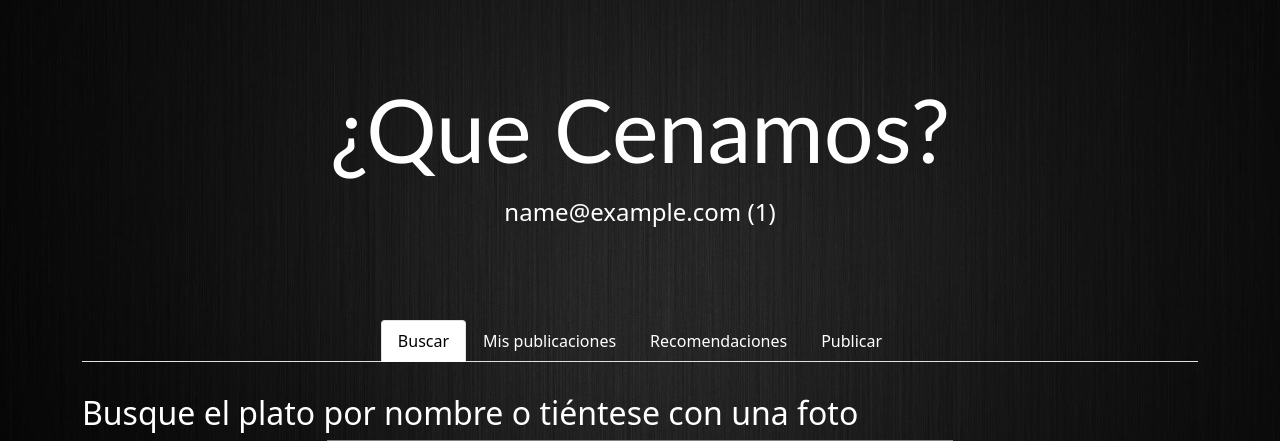
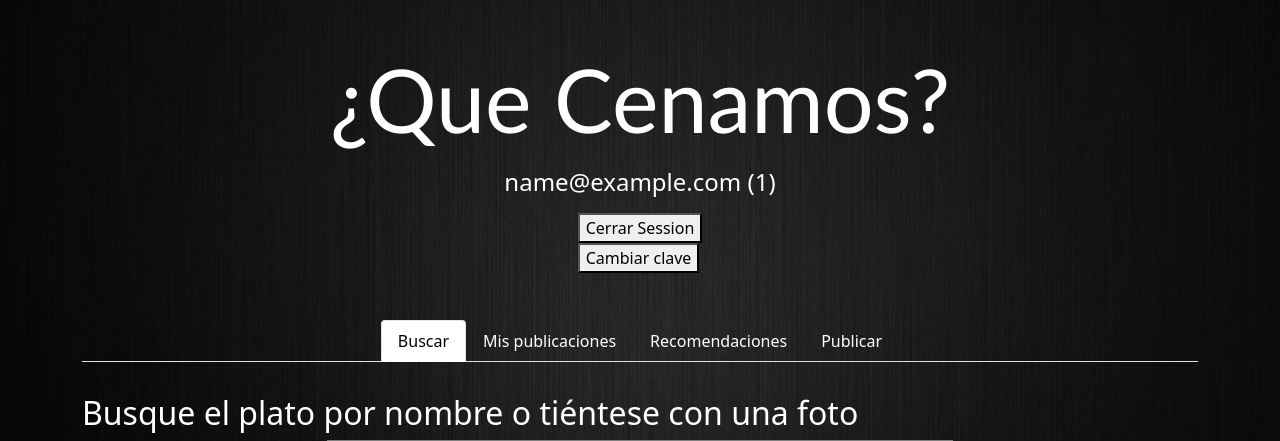
Before and after one commit to cfabregat/QueCenamos, a PHP site: page /index.php in a window 1280 px wide. Shown: the top 441 px of the page. Run offline with PHP 8.4, Linux system fonts and the light colour scheme; the visitor is signed in with stand-in values (Sample User, id 1); data comes from the database, SQL or seed files in the repository.

Commit message:
incoporacion del boton 'cerrar sesion'

```diff
--- a/index.php
+++ b/index.php
@@ -102,6 +102,28 @@
       <?php
             }
         ?>
+
+        <!-- INICIO BOTON CERRAR SESION  -->
+            <?php
+                //  Si esta logeado muestro la parte de registrar
+                if( isset($_SESSION['email']) ){
+            ?>
+            <button onclick="window.location='/logout.php'"">Cerrar Session</button>
+            <br />
+            <button onclick="window.location='/cambiar_clave.php'"">Cambiar clave</button>
+            <br />
+            <?php
+                if( $_SESSION['rol'] == 'gestion' ){
+            ?>
+                <button onclick="window.location='/gestion.php'"">Vista de Gestion</button>
+            <?php
+                }
+            ?>
+
+            <?php
+                }
+            ?>
+        <!-- FIN BOTON CERRAR SESION -->
 
     <!-- FIN DEL LOGIN -->
     </div>
@@ -313,10 +335,10 @@
                         <input type="hidden" name="accion" value="publicar">
                         Fecha<input type="text" name="fecha" value="<?php echo date('Y-m-d H:i:s'); ?>"><br />
                         Ubicación:
-                            <input type="text" name="ubicacion_nombre" value="Nombre">
-                            <input type="text" name="ubicacion_direccion" value="Direccion">
-                            <input type="text" name="ubicacion_telefono" value="Telefono">
-                            <input type="text" name="ubicacion_redsocial" value="Red Social"><br />
+                            <input type="text" name="ubicacion_nombre" placeholder="Nombre">
+                            <input type="text" name="ubicacion_direccion" placeholder="Direccion">
+                            <input type="text" name="ubicacion_telefono" placeholder="Telefono">
+                            <input type="text" name="ubicacion_redsocial" placeholder="Red Social"><br />
                         Plato:
                             <input type="text" name="nombre" value="Nombre">
                             <input type="text" name="descripcion" value="Descripcion">
```
